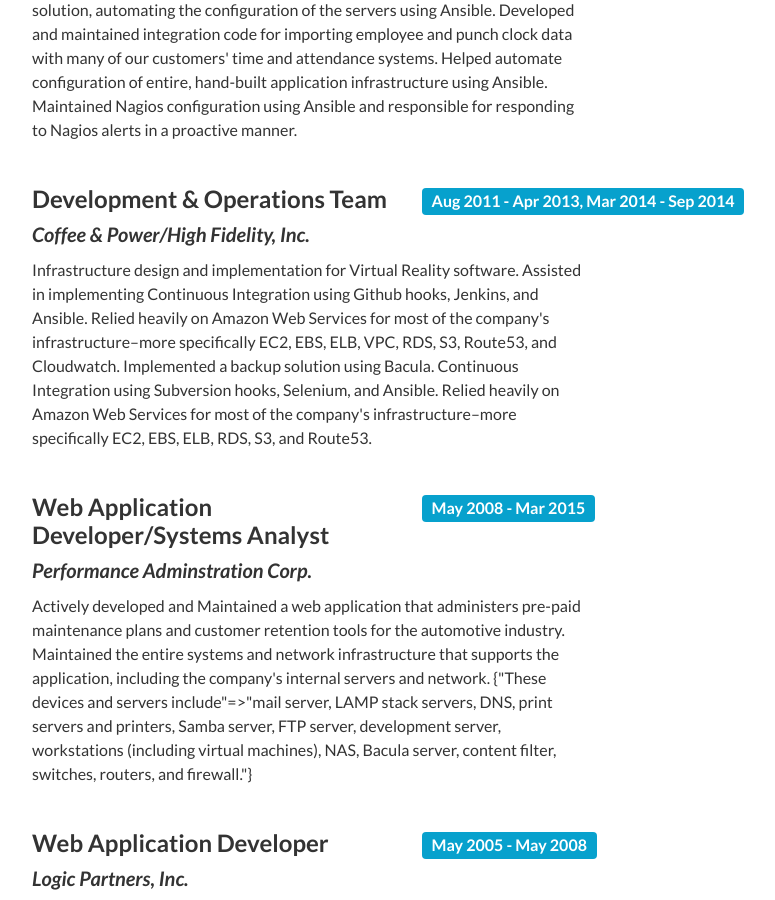
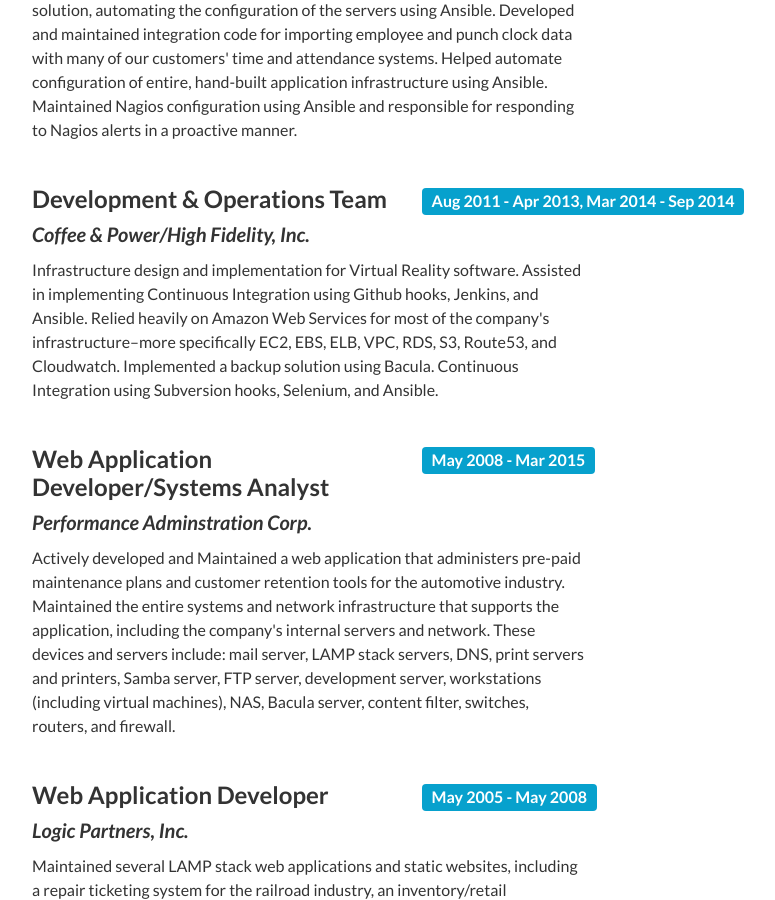
Before and after one commit to lieutdan13/lieutdan13, a Jekyll site: the page built from index.html, in a window 1280 px wide and 900 px high, scrolled down 1513 px. Shown: the whole window, without its empty margins (428-1203 px from the left). Built offline with Jekyll 4.4.1, drawn with Linux system fonts in a browser that asks for light colours.

Commit message:
Fix formatting and duplicate sentences

```diff
--- a/index.html
+++ b/index.html
@@ -50,13 +50,15 @@
       - Helped automate configuration of entire, hand-built application infrastructure using Ansible.
       - Maintained Nagios configuration using Ansible and responsible for responding to Nagios alerts in a proactive manner.
 
-  - title: Development & Operations Team
-    company: Coffee & Power/High Fidelity, Inc.
+  - title: "Development & Operations Team"
+    company: "Coffee & Power/High Fidelity, Inc."
     timeframe: Aug 2011 - Apr 2013, Mar 2014 - Sep 2014
     description:
-      - Infrastructure design and implementation for Virtual Reality software. Assisted in implementing Continuous Integration using Github hooks, Jenkins, and Ansible. Relied heavily on Amazon Web Services for most of the company's infrastructure–more specifically EC2, EBS, ELB, VPC, RDS, S3, Route53, and Cloudwatch. Implemented a backup solution using Bacula.
+      - Infrastructure design and implementation for Virtual Reality software.
+      - Assisted in implementing Continuous Integration using Github hooks, Jenkins, and Ansible.
+      - Relied heavily on Amazon Web Services for most of the company's infrastructure–more specifically EC2, EBS, ELB, VPC, RDS, S3, Route53, and Cloudwatch.
+      - Implemented a backup solution using Bacula.
       - Continuous Integration using Subversion hooks, Selenium, and Ansible.
-      - Relied heavily on Amazon Web Services for most of the company's infrastructure–more specifically EC2, EBS, ELB, RDS, S3, and Route53.
 
   - title: Web Application Developer/Systems Analyst
     company: Performance Adminstration Corp.
@@ -64,7 +66,7 @@
     description:
       - Actively developed and Maintained a web application that administers pre-paid maintenance plans and customer retention tools for the automotive industry.
       - Maintained the entire systems and network infrastructure that supports the application, including the company's internal servers and network.
-      - These devices and servers include: mail server, LAMP stack servers, DNS, print servers and printers, Samba server, FTP server, development server, workstations (including virtual machines), NAS, Bacula server, content filter, switches, routers, and firewall.
+      - "These devices and servers include: mail server, LAMP stack servers, DNS, print servers and printers, Samba server, FTP server, development server, workstations (including virtual machines), NAS, Bacula server, content filter, switches, routers, and firewall."
 
   - title: Web Application Developer
     company: Logic Partners, Inc.
```
